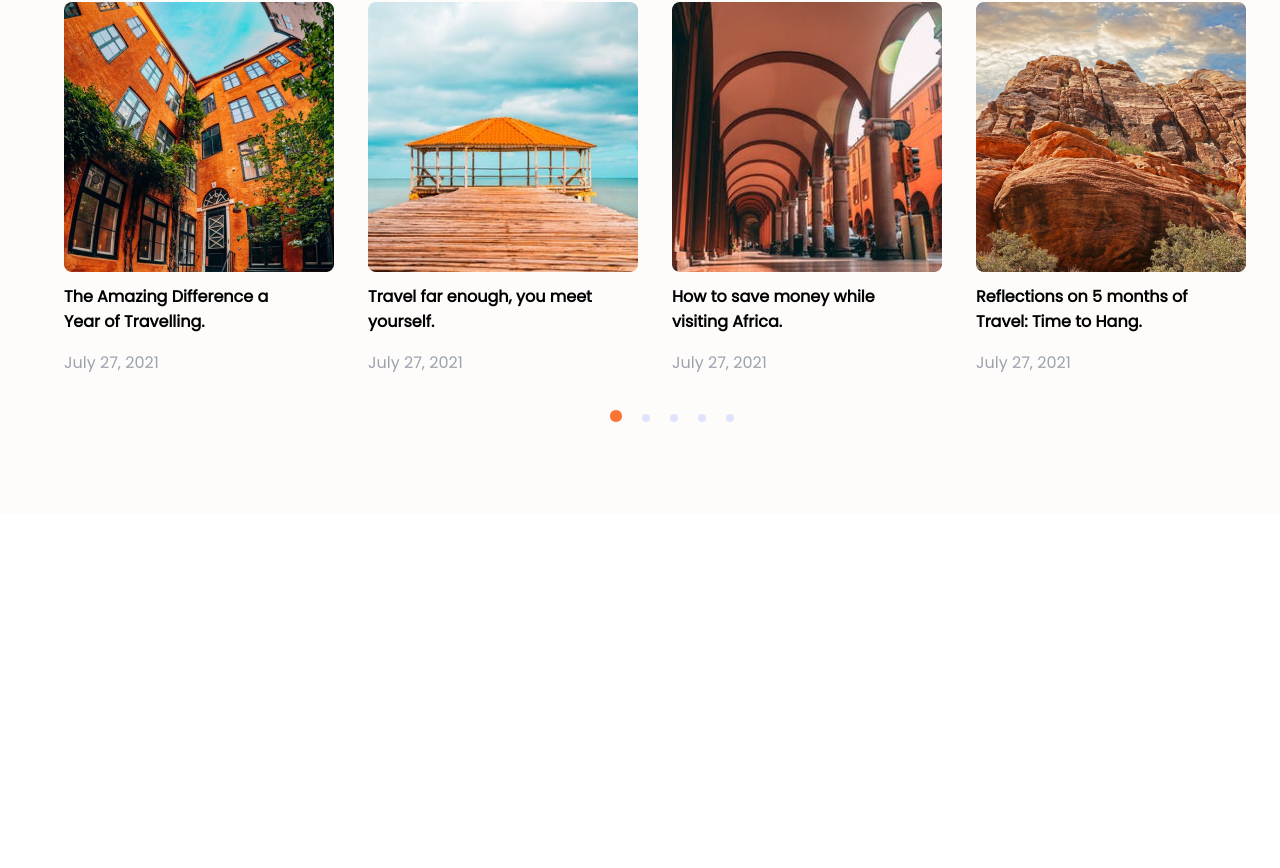
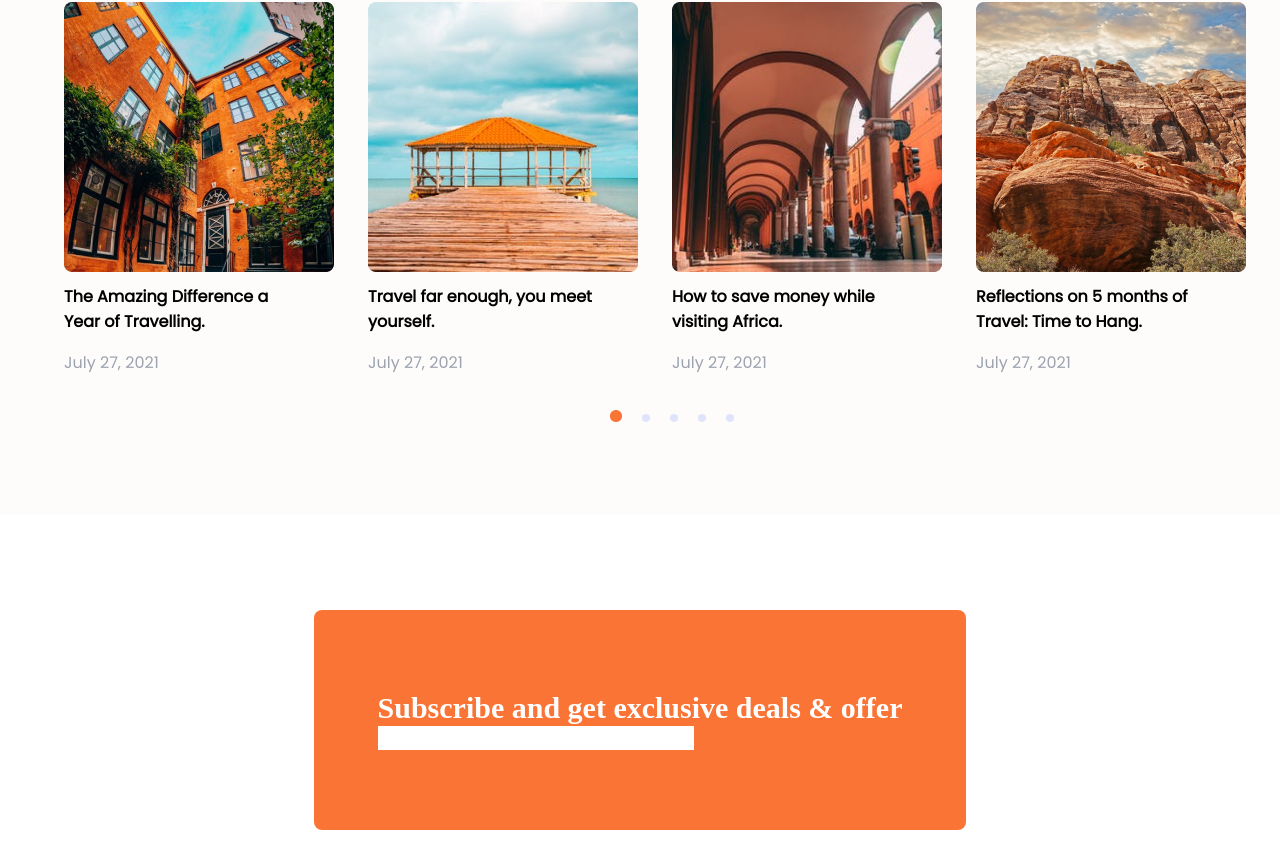
Before and after one commit to baabashinelle/Botel, a React (Create React App) app: page / in a window 1280 px wide. Shown: the part 3995-4863 px from the top of the page. Before the commit the page ends 4509 px from the top, so only its background shows below. Built offline with nearby package versions, Linux system fonts and the light colour scheme; a web font is replaced by a local one.

Commit message:
add subscribe component

```diff
--- /dev/null
+++ b/src/components/Subscribe.jsx
@@ -0,0 +1,14 @@
+import React from 'react'
+
+const Subscribe = () => {
+  return (
+    <section className="flex flex-col justify-center items-center pt-24 pb-20 font-text text-white">
+      <div className="bg-primary-o py-20 px-16 rounded-lg">
+        <h2 className='text-3xl font-bold font-header'>Subscribe and get exclusive deals &amp; offer</h2>
+        <input type='text'></input>
+      </div>
+    </section>
+  );
+}
+
+export default Subscribe
--- a/src/pages/Home.js
+++ b/src/pages/Home.js
@@ -6,6 +6,7 @@ import Header from '../components/Header'
 import Navbar from '../components/Navbar'
 import Necessities from '../components/Necessities';
 import SearchSection from "../components/SearchSection";
+import Subscribe from '../components/Subscribe';
 import Testimonials from '../components/Testimonials';
 
 const Home = () => {
@@ -22,6 +23,7 @@ const Home = () => {
         <BestPlan/>
         <Testimonials/>
         <Blog/>
+        <Subscribe/>
       </div>
     </>
   );
```
